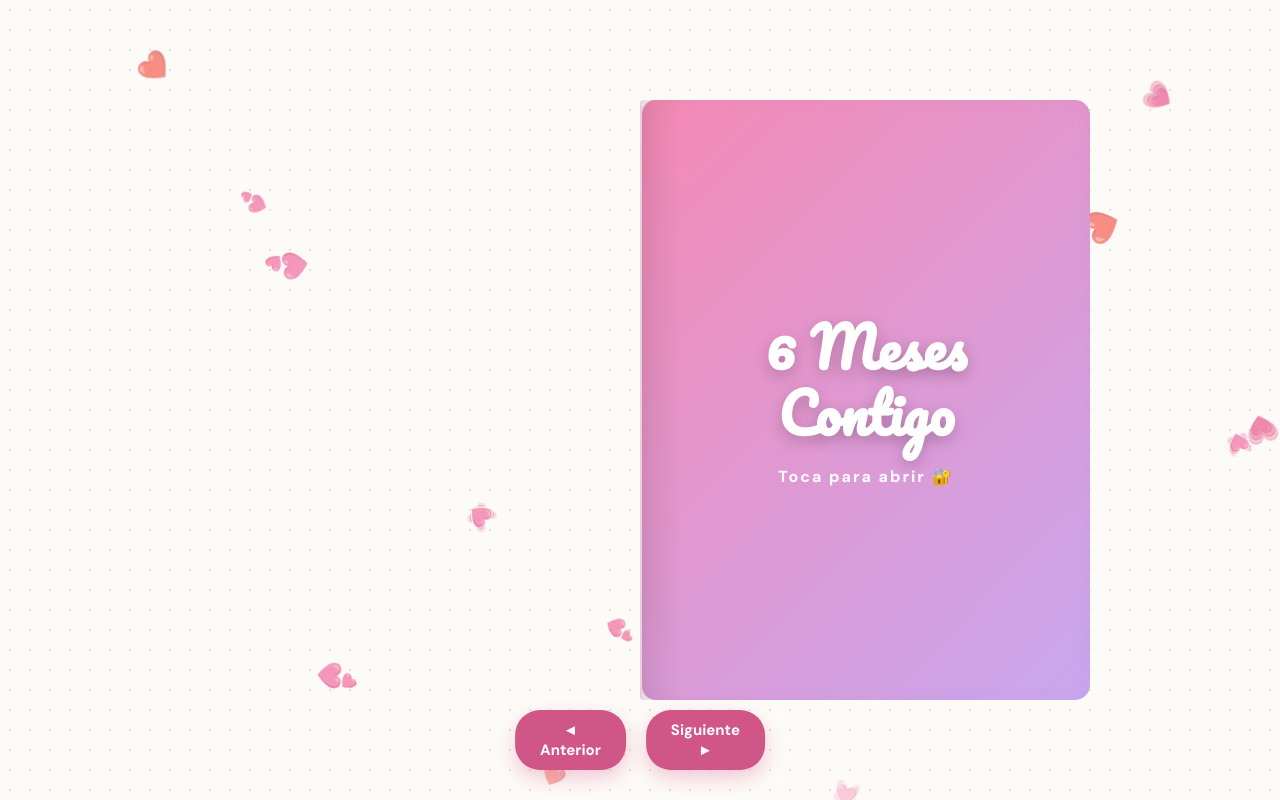
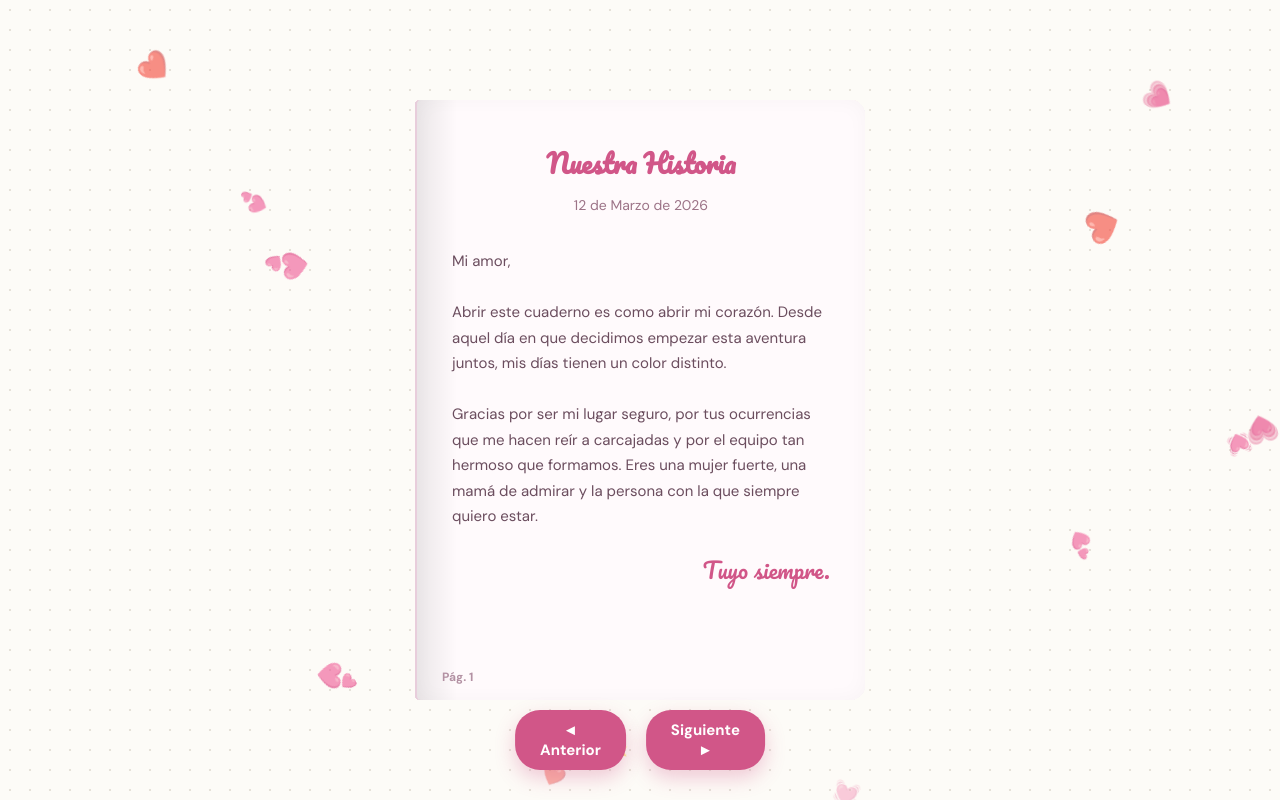
Before and after one commit to Jean-IG23/Karen, a plain HTML site: page Karen/6 meses/index.html in a window 1280 px wide. Both pictures are taken after a click on the button "Siguiente ►". Drawn offline with Linux system fonts and the light colour scheme.

```diff
--- a/Karen/6 meses/index.html
+++ b/Karen/6 meses/index.html
@@ -29,14 +29,48 @@
         .scale-wrapper { transform: scale(1); transition: transform 0.3s; z-index: 10; margin: auto; padding: 40px 0; }
         @media (max-width: 1050px) { .scale-wrapper { transform: scale(0.85); } }
 
-        .book-container { display: flex; justify-content: center; align-items: center; perspective: 2000px; }
-        .book { position: relative; width: 450px; height: 600px; transition: transform 0.6s cubic-bezier(0.645, 0.045, 0.355, 1); transform: translateX(0); }
-        .book.open { transform: translateX(225px); }
-        .book.closed-end { transform: translateX(450px); }
+        .book-container { display: flex; justify-content: center; align-items: center; perspective: 2500px; }
 
-        .paper { position: absolute; width: 100%; height: 100%; top: 0; left: 0; perspective: 2000px; transform-style: preserve-3d; transition: transform 0.8s cubic-bezier(0.645, 0.045, 0.355, 1), z-index 0.8s; transform-origin: left center; cursor: pointer; }
-        .paper.flipped { transform: rotateY(-180deg); }
-        .front, .back { position: absolute; width: 100%; height: 100%; backface-visibility: hidden; background-color: #fffafc; padding: 40px 35px; box-shadow: inset 0 0 20px rgba(0,0,0,0.03); display: flex; flex-direction: column; overflow: hidden; }
+        .book {
+            position: relative;
+            width: 450px;
+            height: 600px;
+            transform-style: preserve-3d;
+            transition: transform 0.8s cubic-bezier(0.645, 0.045, 0.355, 1);
+        }
+
+        .paper {
+            position: absolute;
+            width: 100%;
+            height: 100%;
+            top: 0;
+            left: 0;
+            perspective: 2000px;
+            transform-style: preserve-3d;
+            transition: transform 0.9s cubic-bezier(0.645, 0.045, 0.355, 1);
+            transform-origin: left center;
+            cursor: pointer;
+        }
+
+        .paper.flipped {
+            transform: rotateY(-180deg);
+        }
+
+        .front, .back {
+            position: absolute;
+            width: 100%;
+            height: 100%;
+            top: 0;
+            left: 0;
+            backface-visibility: hidden;
+            background-color: #fffafc;
+            padding: 40px 35px;
+            box-shadow: inset 0 0 20px rgba(0,0,0,0.03);
+            display: flex;
+            flex-direction: column;
+            overflow: hidden;
+        }
+
         .front { border-radius: 5px 15px 15px 5px; border-left: 2px solid #e8cddb; transform: rotateY(0deg); }
         .back { border-radius: 15px 5px 5px 15px; border-right: 2px solid #e8cddb; transform: rotateY(180deg); }
         .front::before { content: ''; position: absolute; top: 0; left: 0; width: 40px; height: 100%; background: linear-gradient(to right, rgba(0,0,0,0.08), transparent); }
@@ -140,7 +174,7 @@
         <div class="book" id="book">
 
             <!-- PÁGINA 1: PORTADA -->
-            <div class="paper active-mobile" id="m0" style="z-index: 7;">
+            <div class="paper active-mobile" id="m0" style="z-index: 11;">
                 <div class="front portada" onclick="nextMobilePage()">
                     <h1>6 Meses<br>Contigo</h1>
                     <p>Toca para abrir 🔐</p>
@@ -148,7 +182,7 @@
             </div>
 
             <!-- PÁGINA 2: HISTORIA -->
-            <div class="paper" id="m1" style="z-index: 6;">
+            <div class="paper" id="m1" style="z-index: 10;">
                 <div class="front">
                     <div class="page-num left">Pág. 1</div>
                     <h2>Nuestra Historia</h2>
@@ -163,7 +197,7 @@
             </div>
 
             <!-- PÁGINA 3: CÁPSULA -->
-            <div class="paper" id="m2" style="z-index: 5;">
+            <div class="paper" id="m2" style="z-index: 9;">
                 <div class="front">
                     <div class="page-num left">Pág. 2</div>
                     <h2>Cápsula del Tiempo</h2>
@@ -187,7 +221,7 @@
             </div>
 
             <!-- PÁGINA 4: GALERÍA -->
-            <div class="paper" id="m3" style="z-index: 4;">
+            <div class="paper" id="m3" style="z-index: 8;">
                 <div class="front">
                     <div class="page-num left">Pág. 3</div>
                     <h2>Galería de Recuerdos</h2>
@@ -201,7 +235,7 @@
             </div>
 
             <!-- PÁGINA 5: MAPA ESTELAR -->
-            <div class="paper" id="m4" style="z-index: 3;">
+            <div class="paper" id="m4" style="z-index: 7;">
                 <div class="front">
                     <div class="page-num left">Pág. 4</div>
                     <h2>Bajo el mismo cielo</h2>
@@ -215,7 +249,7 @@
             </div>
 
             <!-- PÁGINA 6: POEMA -->
-            <div class="paper" id="m5" style="z-index: 2;">
+            <div class="paper" id="m5" style="z-index: 6;">
                 <div class="front">
                     <div class="page-num left">Pág. 5</div>
                     <h2>Letras para ti</h2>
@@ -231,7 +265,7 @@
             </div>
 
             <!-- PÁGINA 7: JARDÍN DE FLORES -->
-            <div class="paper" id="m6" style="z-index: 1;">
+            <div class="paper" id="m6" style="z-index: 5;">
                 <div class="front">
                     <div class="page-num left">Pág. 6</div>
                     <h2>Tus favoritas</h2>
@@ -250,7 +284,7 @@
             </div>
 
             <!-- PÁGINA 8: COSAS QUE AMO -->
-            <div class="paper" id="m7">
+            <div class="paper" id="m7" style="z-index: 4;">
                 <div class="front">
                     <div class="page-num left">Pág. 7</div>
                     <h2>Cosas que amo de ti</h2>
@@ -266,7 +300,7 @@
             </div>
 
             <!-- PÁGINA 9: VALE -->
-            <div class="paper" id="m8">
+            <div class="paper" id="m8" style="z-index: 3;">
                 <div class="front">
                     <div class="page-num left">Pág. 8</div>
                     <h2>Solo para ti</h2>
@@ -281,7 +315,7 @@
             </div>
 
             <!-- PÁGINA 10: CANCIÓN -->
-            <div class="paper" id="m9">
+            <div class="paper" id="m9" style="z-index: 2;">
                 <div class="front">
                     <div class="page-num left">Pág. 9</div>
                     <h2>Nuestra Canción 🎵</h2>
@@ -297,7 +331,7 @@
             </div>
 
             <!-- PÁGINA 11: FINAL -->
-            <div class="paper" id="m10">
+            <div class="paper" id="m10" style="z-index: 1;">
                 <div class="front portada">
                     <div class="page-num left" style="color:white;">Pág. 10</div>
                     <h2 style="color:white; margin-top: 40px;">El final de este capítulo...</h2>
@@ -322,7 +356,7 @@
 
 <script>
     /* ==================================
-       LLUVIA DE CORAZONES
+        LLUVIA DE CORAZONES
     ================================== */
     function createHeart() {
         const heart = document.createElement('div');
@@ -338,39 +372,38 @@
     setInterval(createHeart, 400);
 
     /* ==================================
-       CONTROL DE PÁGINAS (HÍBRIDO PC / MÓVIL)
+        CONTROL DE PÁGINAS (HÍBRIDO PC / MÓVIL)
     ================================== */
     const papers = [
-        document.querySelector("#m1"), document.querySelector("#m2"), document.querySelector("#m3"),
-        document.querySelector("#m4"), document.querySelector("#m5"), document.querySelector("#m6")
+        document.querySelector("#m0"),
+        document.querySelector("#m1"),
+        document.querySelector("#m2"),
+        document.querySelector("#m3"),
+        document.querySelector("#m4"),
+        document.querySelector("#m5"),
+        document.querySelector("#m6"),
+        document.querySelector("#m7"),
+        document.querySelector("#m8"),
+        document.querySelector("#m9")
     ];
-    const book = document.querySelector("#book");
-    let pcLocation = 1;
 
-    const mobilePages = [
-        document.querySelector("#m0"), document.querySelector("#m1"), document.querySelector("#m2"),
-        document.querySelector("#m3"), document.querySelector("#m4"), document.querySelector("#m5"),
-        document.querySelector("#m6"), document.querySelector("#m7"), document.querySelector("#m8"),
-        document.querySelector("#m9"), document.querySelector("#m10")
-    ];
+    let pcLocation = 0;
+    const mobilePages = document.querySelectorAll(".paper");
     let mobileIndex = 0;
 
     function nextPage() {
         if (window.innerWidth <= 900) {
+            // LÓGICA MÓVIL (Cambia la visibilidad de bloques verticalmente)
             if (mobileIndex < mobilePages.length - 1) {
                 mobilePages[mobileIndex].classList.remove('active-mobile');
                 mobileIndex++;
                 mobilePages[mobileIndex].classList.add('active-mobile');
             }
         } else {
-            if (pcLocation <= papers.length) {
-                if (pcLocation === 1) book.classList.add("open");
-                papers[pcLocation - 1].classList.add("flipped");
-                papers[pcLocation - 1].style.zIndex = pcLocation;
-                if (pcLocation === papers.length) {
-                    book.classList.remove("open");
-                    book.classList.add("closed-end");
-                }
+            // LÓGICA PC (Rota las páginas tridimensionalmente de forma individual)
+            if (pcLocation < papers.length) {
+                papers[pcLocation].classList.add("flipped");
+                papers[pcLocation].style.zIndex = pcLocation + 1;
                 pcLocation++;
             }
         }
@@ -378,19 +411,18 @@
 
     function prevPage() {
         if (window.innerWidth <= 900) {
+            // LÓGICA MÓVIL
             if (mobileIndex > 0) {
                 mobilePages[mobileIndex].classList.remove('active-mobile');
                 mobileIndex--;
                 mobilePages[mobileIndex].classList.add('active-mobile');
             }
         } else {
-            if (pcLocation > 1) {
-                if (pcLocation === 2) book.classList.remove("open");
+            // LÓGICA PC
+            if (pcLocation > 0) {
                 pcLocation--;
-                papers[pcLocation - 1].classList.remove("flipped");
-                papers[pcLocation - 1].style.zIndex = papers.length - pcLocation + 1;
-                if (pcLocation === papers.length) book.classList.add("open");
-                book.classList.remove("closed-end");
+                papers[pcLocation].classList.remove("flipped");
+                papers[pcLocation].style.zIndex = papers.length - pcLocation + 1;
             }
         }
     }
@@ -400,7 +432,7 @@
     }
 
     /* ==================================
-       LETRA SINCRONIZADA (KARAOKE)
+        LETRA SINCRONIZADA (KARAOKE)
     ================================== */
     document.addEventListener("DOMContentLoaded", () => {
         const audio = document.getElementById('miAudio');
```
